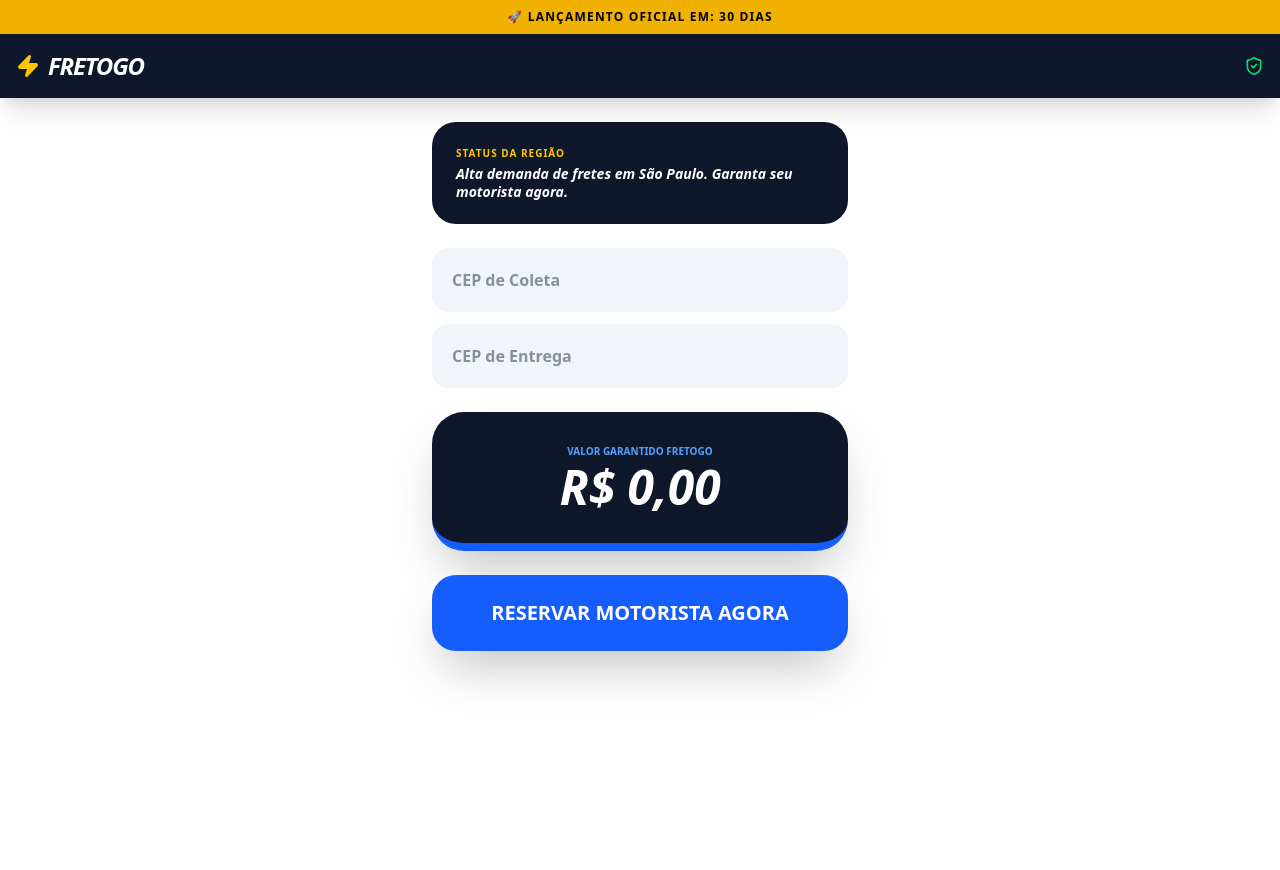
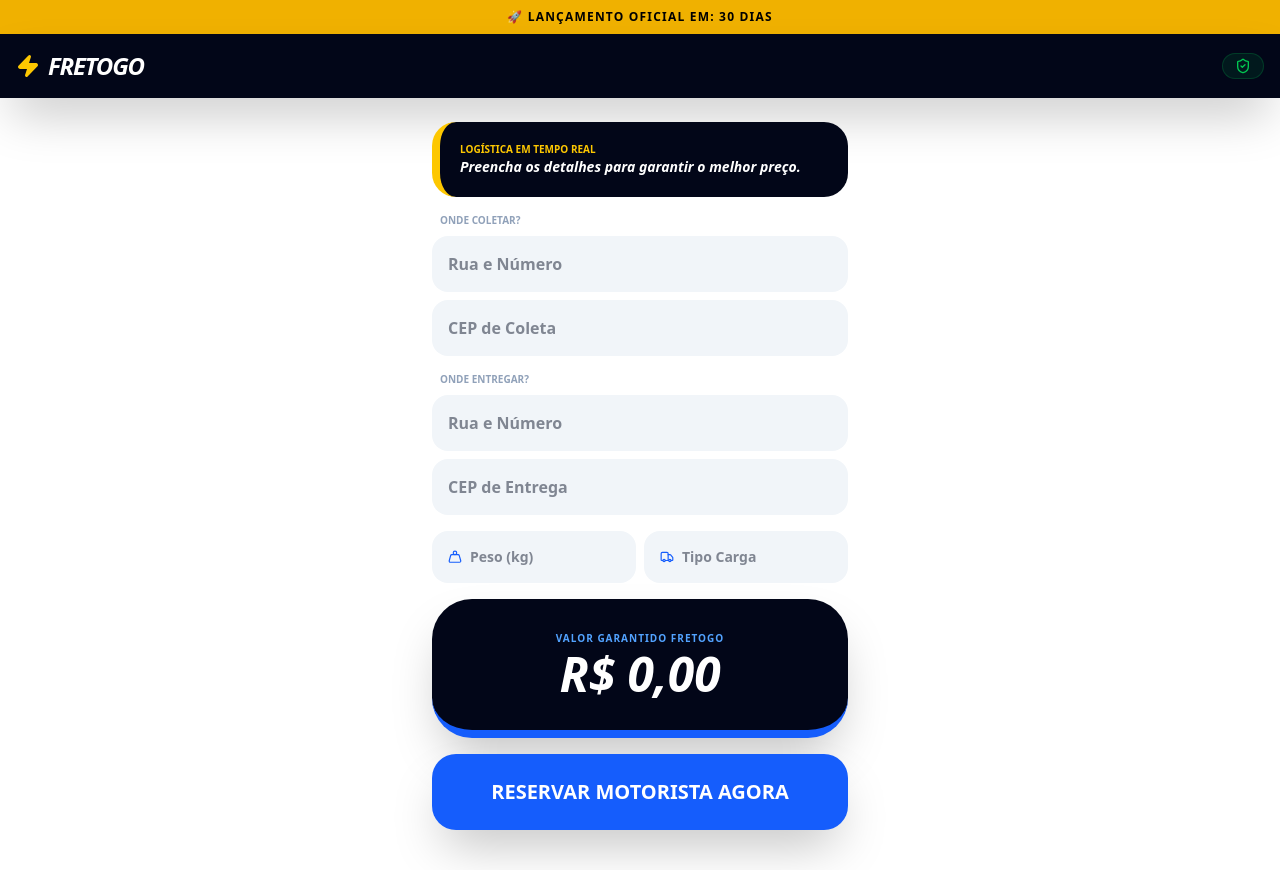
Before and after one commit to rodrigovtr38-hash/FRETEMAX, a React (Vite) app in the folder fretemax-projeto-final/: page /cliente in a window 1280 px wide. Before the commit the page ends 834 px from the top, so only its background shows below. Built offline with nearby package versions, Linux system fonts and the light colour scheme.

Commit message:
Update Cliente.tsx

```diff
--- a/fretemax-projeto-final/src/pages/Cliente.tsx
+++ b/fretemax-projeto-final/src/pages/Cliente.tsx
@@ -1,11 +1,13 @@
 import { useState, useEffect } from 'react';
 import { db } from '../firebase';
 import { collection, addDoc, serverTimestamp, onSnapshot } from 'firebase/firestore';
-import { MapPin, ArrowLeft, Package, XCircle, CheckCircle2, Smartphone, ShieldCheck, Zap } from 'lucide-react';
+import { MapPin, ArrowLeft, Package, CheckCircle2, Smartphone, ShieldCheck, Zap, Weight, Truck } from 'lucide-react';
 
 export default function Cliente() {
-  const [coletaCep, setColetaCep] = useState('');
-  const [entregaCep, setEntregaCep] = useState('');
+  const [step, setStep] = useState('home'); // home, calculo, pagamento
+  const [coleta, setColeta] = useState({ cep: '', rua: '', num: '' });
+  const [entrega, setEntrega] = useState({ cep: '', rua: '', num: '' });
+  const [carga, setCarga] = useState({ peso: '', tipo: '' });
   const [vehicle, setVehicle] = useState('Carro Pequeno');
   const [currentOrderId, setCurrentOrderId] = useState<string | null>(null);
   const [orderData, setOrderData] = useState<any>(null);
@@ -22,50 +24,60 @@ export default function Cliente() {
   }, [currentOrderId]);
 
   useEffect(() => {
-    const c1 = coletaCep.replace(/\D/g, '');
-    const c2 = entregaCep.replace(/\D/g, '');
-    if (c1.length === 8 && c2.length === 8) {
-      setAutoDistance(Math.floor(Math.random() * 20) + 12);
-    } else { setAutoDistance(0); }
-  }, [coletaCep, entregaCep]);
+    if (coleta.cep.length === 8 && entrega.cep.length === 8) {
+      setAutoDistance(Math.floor(Math.random() * 20) + 15);
+    }
+  }, [coleta.cep, entrega.cep]);
 
-  const valorFinal = (20 + (autoDistance * 3)) * 1.20;
+  const valorFinal = (25 + (autoDistance * 3.5)) * 1.15;
   const valorFormatado = autoDistance > 0 ? `R$ ${valorFinal.toFixed(2).replace('.', ',')}` : 'R$ 0,00';
 
   const handleContratar = async () => {
-    if (autoDistance <= 0) return;
     try {
       const docRef = await addDoc(collection(db, 'fretes'), {
-        distancia: autoDistance, veiculo: vehicle,
-        valorFinal: valorFormatado, status: 'aguardando_pagamento', // TRAVA DE PAGAMENTO
+        distancia: autoDistance,
+        veiculo: vehicle,
+        valorFinal: valorFormatado,
+        coleta: `${coleta.rua}, ${coleta.num} (CEP: ${coleta.cep})`,
+        entrega: `${entrega.rua}, ${entrega.num} (CEP: ${entrega.cep})`,
+        peso: carga.peso,
+        tipoCarga: carga.tipo,
+        status: 'pago', // SIMULANDO PAGAMENTO APROVADO PARA TESTE
         createdAt: serverTimestamp()
       });
       setCurrentOrderId(docRef.id);
+      setStep('pagamento');
     } catch (e) { alert("Erro ao processar."); }
   };
 
   return (
-    <div className="min-h-screen bg-white font-sans">
-      <nav className="bg-slate-900 p-4 flex items-center justify-between shadow-xl">
+    <div className="min-h-screen bg-white font-sans text-slate-900">
+      <nav className="bg-slate-950 p-4 flex items-center justify-between shadow-2xl">
         <div className="flex items-center gap-2">
+          {step !== 'home' && <ArrowLeft onClick={() => setStep('home')} className="text-white mr-2 cursor-pointer" />}
           <Zap className="text-yellow-400 w-6 h-6 fill-yellow-400" />
           <span className="font-black text-white text-2xl italic tracking-tighter uppercase">FRETOGO</span>
         </div>
-        <ShieldCheck className="text-green-400 w-5 h-5" />
+        <div className="bg-green-500/10 px-3 py-1 rounded-full border border-green-500/20">
+          <ShieldCheck className="text-green-500 w-4 h-4" />
+        </div>
       </nav>
 
-      <div className="max-w-md mx-auto px-4 mt-6">
+      <div className="max-w-md mx-auto px-4 mt-6 pb-10">
         {currentOrderId ? (
           <div className="bg-slate-50 rounded-[2.5rem] border-2 border-slate-100 p-8 text-center animate-in zoom-in">
              {orderData?.status === 'motorista_a_caminho' ? (
-              <div className="animate-in slide-in-from-bottom">
+               <div>
                   <CheckCircle2 className="w-16 h-16 text-green-500 mx-auto mb-4" />
-                <h2 className="text-2xl font-black text-slate-800 uppercase italic">Motorista Confirmado!</h2>
-                <div className="mt-6 p-6 bg-white rounded-3xl shadow-lg border-b-4 border-green-500">
-                   <p className="text-slate-400 text-[10px] font-bold uppercase">Motorista</p>
+                  <h2 className="text-2xl font-black italic uppercase">Motorista a Caminho!</h2>
+                  <div className="mt-6 p-6 bg-white rounded-3xl shadow-xl border-b-8 border-green-500">
+                    <p className="text-slate-400 text-[10px] font-black uppercase mb-1">Seu Condutor</p>
                     <p className="text-xl font-black text-slate-900 mb-4">{orderData.motoristaNome}</p>
-                   <button onClick={() => window.open(`https://wa.me/55${orderData.motoristaZap}?text=Oi, vi seu frete no FRETOGO!`)} className="w-full bg-green-500 text-white font-black py-4 rounded-2xl flex items-center justify-center gap-2">
-                     <Smartphone /> FALAR AGORA
+                    <button
+                      onClick={() => window.open(`https://wa.me/55${orderData.motoristaZap.replace(/\D/g,'')}?text=Olá, sou seu cliente do Fretogo!`)}
+                      className="w-full bg-green-500 text-white font-black py-4 rounded-2xl flex items-center justify-center gap-2"
+                    >
+                      <Smartphone /> CHAMAR NO WHATSAPP
                     </button>
                   </div>
                </div>
@@ -74,26 +86,43 @@ export default function Cliente() {
                  <div className="w-20 h-20 bg-blue-600 rounded-full flex items-center justify-center mx-auto mb-6 animate-pulse">
                    <Package className="text-white w-10 h-10" />
                  </div>
-                <h2 className="text-xl font-black text-slate-800 uppercase italic">Aguardando Pagamento...</h2>
-                <p className="text-slate-500 text-sm mt-2 px-4 italic font-medium">"14 motoristas ativos agora. Pague para liberar sua coleta imediata."</p>
-                <div className="mt-8 bg-yellow-400 p-4 rounded-2xl font-black text-slate-900">PAGAR COM PIX (SIMULADO)</div>
+                 <h2 className="text-xl font-black italic uppercase">Buscando Motorista...</h2>
+                 <p className="text-slate-500 text-sm mt-2 italic">"Pagamento confirmado. Sua carga já está no radar de 14 motoristas."</p>
                </div>
              )}
           </div>
         ) : (
-          <div className="space-y-6">
-            <div className="bg-slate-900 p-6 rounded-3xl text-white">
-              <p className="text-[10px] font-black uppercase tracking-widest text-yellow-400 mb-1">Status da Região</p>
-              <p className="font-bold text-sm leading-tight italic">Alta demanda de fretes em São Paulo. Garanta seu motorista agora.</p>
+          <div className="space-y-4">
+            <div className="bg-slate-950 p-5 rounded-3xl text-white border-l-8 border-yellow-400">
+               <p className="text-[10px] font-black uppercase text-yellow-400">Logística em tempo real</p>
+               <p className="font-bold text-sm italic">Preencha os detalhes para garantir o melhor preço.</p>
             </div>
 
-            <div className="space-y-3">
-              <input className="w-full p-5 bg-slate-100 rounded-2xl font-bold border-none" placeholder="CEP de Coleta" value={coletaCep} onChange={e => setColetaCep(e.target.value)} />
-              <input className="w-full p-5 bg-slate-100 rounded-2xl font-bold border-none" placeholder="CEP de Entrega" value={entregaCep} onChange={e => setEntregaCep(e.target.value)} />
+            <div className="space-y-2">
+              <p className="text-[10px] font-black uppercase ml-2 text-slate-400">Onde Coletar?</p>
+              <input className="w-full p-4 bg-slate-100 rounded-2xl font-bold border-none" placeholder="Rua e Número" onChange={e => setColeta({...coleta, rua: e.target.value})} />
+              <input className="w-full p-4 bg-slate-100 rounded-2xl font-bold border-none" placeholder="CEP de Coleta" onChange={e => setColeta({...coleta, cep: e.target.value})} />
             </div>
 
-            <div className="bg-slate-900 p-8 rounded-[2rem] text-center shadow-2xl border-b-8 border-blue-600">
-               <p className="text-[10px] font-black uppercase text-blue-400 mb-1">Valor Garantido FRETOGO</p>
+            <div className="space-y-2">
+              <p className="text-[10px] font-black uppercase ml-2 text-slate-400">Onde Entregar?</p>
+              <input className="w-full p-4 bg-slate-100 rounded-2xl font-bold border-none" placeholder="Rua e Número" onChange={e => setEntrega({...entrega, rua: e.target.value})} />
+              <input className="w-full p-4 bg-slate-100 rounded-2xl font-bold border-none" placeholder="CEP de Entrega" onChange={e => setEntrega({...entrega, cep: e.target.value})} />
+            </div>
+
+            <div className="grid grid-cols-2 gap-2">
+              <div className="bg-slate-100 p-4 rounded-2xl flex items-center gap-2">
+                <Weight className="w-4 h-4 text-blue-600" />
+                <input className="bg-transparent w-full font-bold border-none text-sm" placeholder="Peso (kg)" onChange={e => setCarga({...carga, peso: e.target.value})} />
+              </div>
+              <div className="bg-slate-100 p-4 rounded-2xl flex items-center gap-2">
+                <Truck className="w-4 h-4 text-blue-600" />
+                <input className="bg-transparent w-full font-bold border-none text-sm" placeholder="Tipo Carga" onChange={e => setCarga({...carga, tipo: e.target.value})} />
+              </div>
+            </div>
+
+            <div className="bg-slate-950 p-8 rounded-[2.5rem] text-center shadow-2xl border-b-8 border-blue-600">
+               <p className="text-[10px] font-black uppercase text-blue-400 mb-1 tracking-widest">Valor Garantido FRETOGO</p>
                <p className="text-5xl font-black text-white italic">{valorFormatado}</p>
             </div>
 
```
Lines whose indentation alone changed are shown as unchanged.
